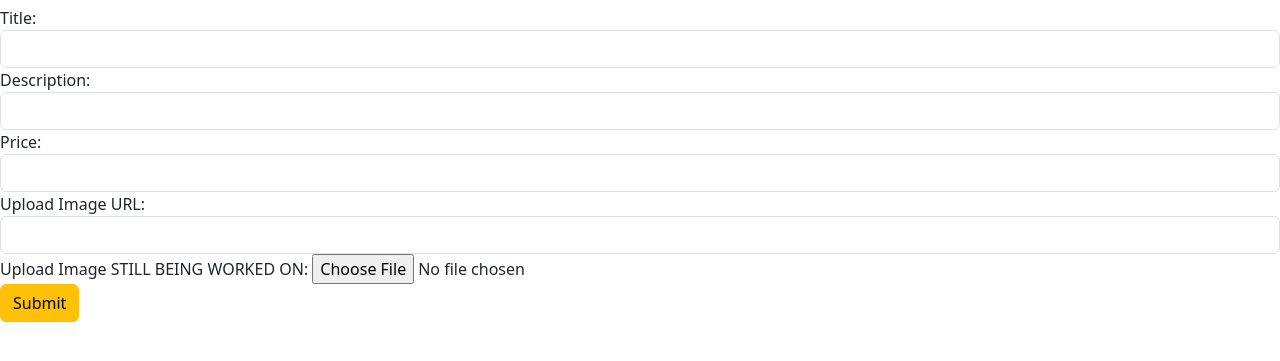
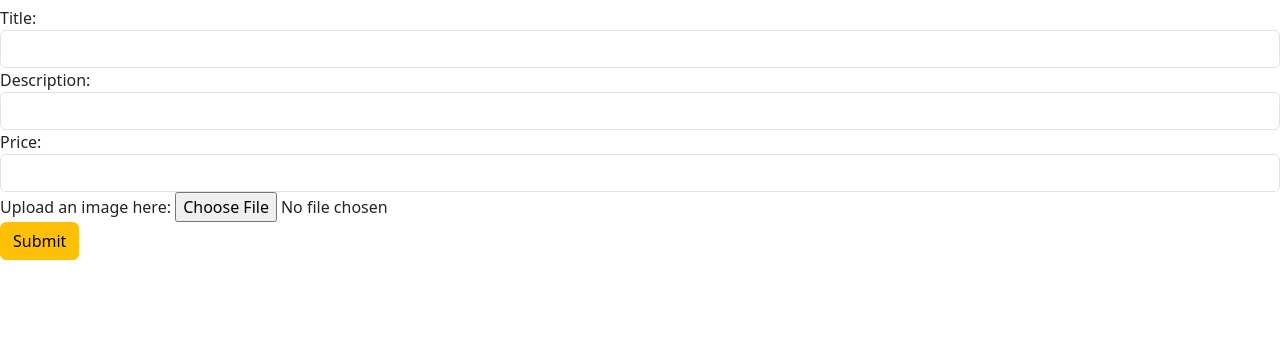
Before and after one commit to tpawlow1/ArtWork, a Flask app: page /createpost in a window 1280 px wide. Shown: the part 202-563 px from the top of the page. Run offline with Flask 2, Linux system fonts and the light colour scheme.

Commit message:
tested working upload

```diff
--- a/app.py
+++ b/app.py
@@ -5,7 +5,7 @@ import os
 
 app = Flask(__name__)
 
-UPLOAD_FOLDER = '/path/to/the/uploads'
+UPLOAD_FOLDER = os.getcwd() + '\\uploads\\'
 ALLOWED_EXTENSIONS = {'pdf', 'png', 'jpg', 'jpeg', 'gif'}
 
 mydb = mysql.connector.connect(
--- a/templates/createPost.html
+++ b/templates/createPost.html
@@ -19,16 +19,10 @@
             <label for="price">Price:</label>
             <input type="number" class="form-control" name="cost" placeholder="">
           </div>
-          <div class="form-group">
-            <label for="imageurl">Upload Image URL:</label>
-            <input type="" class="form-control" name="imageurl" placeholder="">
-          </div>
-
-
           <!-- Still working on letting users upload images -->
           <div class="form-group">
-            <label for="imagefile">Upload Image STILL BEING WORKED ON:</label>
-            <input type="file" id="imagefile" name="imagefile" required>
+            <label for="imagefile">Upload an image here: </label>
+            <input type="file" id="imagefile" name="file" required>
           </div>
           <button type="submit" class="btn btn-warning">Submit</button>
     </form>
```
